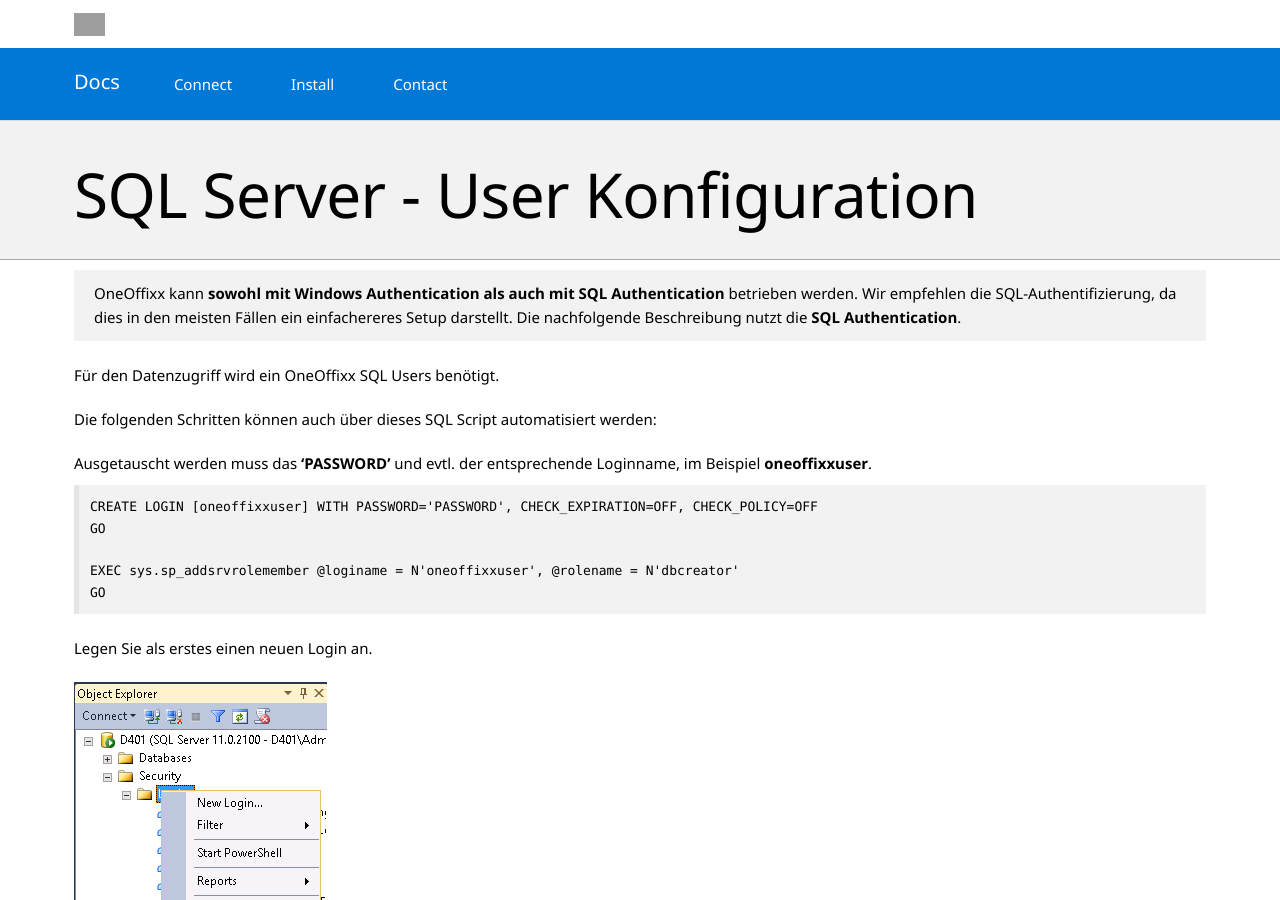
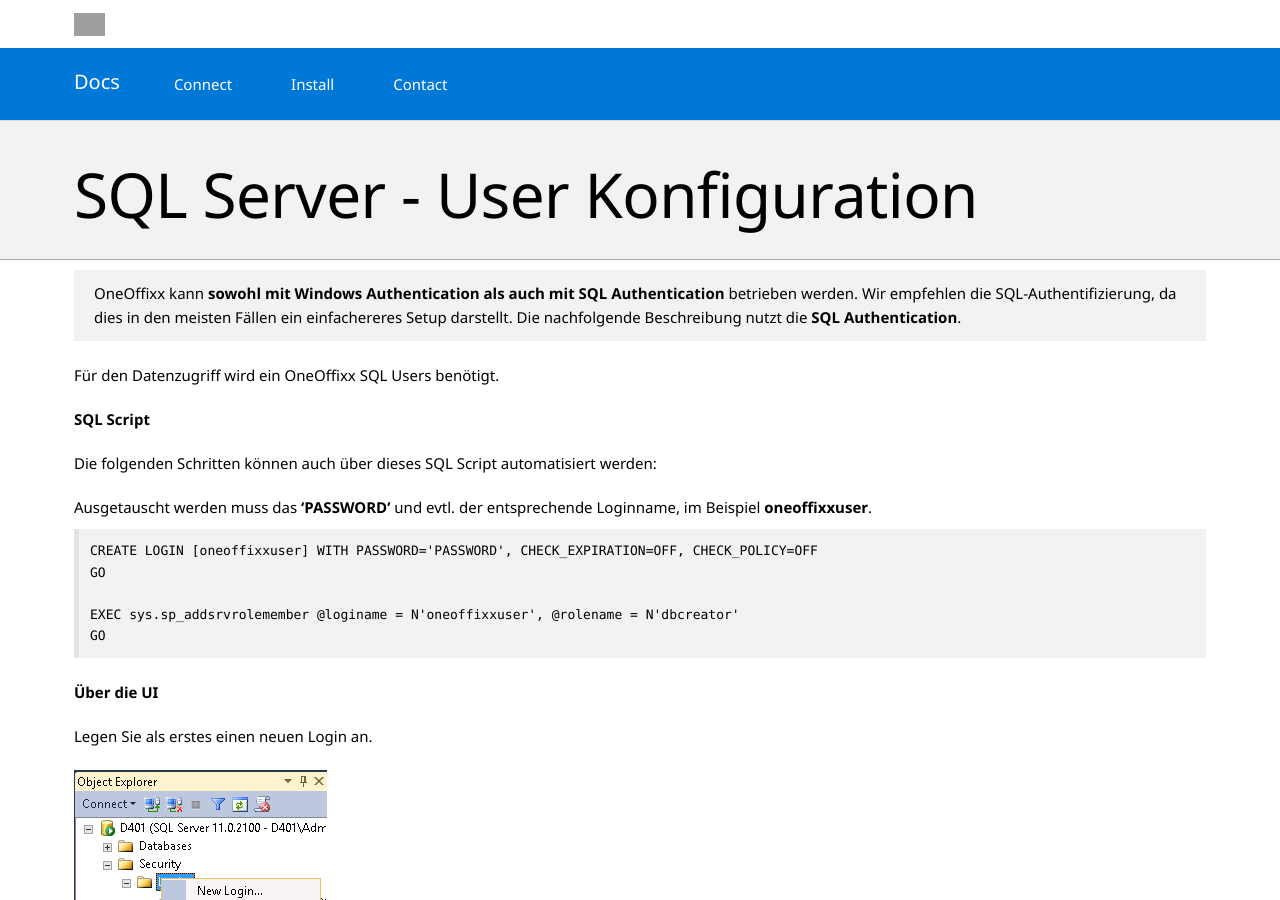
Before and after one commit to primesoft-group/oneoffixx-docs, a Jekyll site: the page built from _pages/install/de/server-sql-user.md, in a window 1280 px wide and 900 px high. Built offline with Jekyll 4.4.1, drawn with Linux system fonts in a browser that asks for light colours; nearby versions of some CDN libraries; some web fonts are replaced; grey boxes are pictures that could not be loaded.

Commit message:
Update server-sql-user.md

```diff
--- a/_pages/install/de/server-sql-user.md
+++ b/_pages/install/de/server-sql-user.md
@@ -8,6 +8,8 @@
 
 Für den Datenzugriff wird ein OneOffixx SQL Users benötigt.
 
+__SQL Script__
+
 Die folgenden Schritten können auch über dieses SQL Script automatisiert werden:
 
 Ausgetauscht werden muss das __'PASSWORD'__ und evtl. der entsprechende Loginname, im Beispiel __oneoffixxuser__.
@@ -17,6 +19,8 @@
 
     EXEC sys.sp_addsrvrolemember @loginame = N'oneoffixxuser', @rolename = N'dbcreator'
     GO
+
+__Über die UI__
 
 Legen Sie als erstes einen neuen Login an.
 
```
